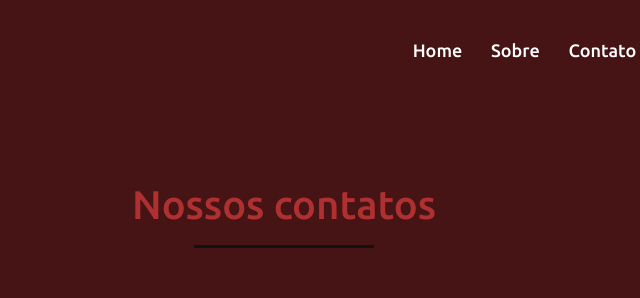
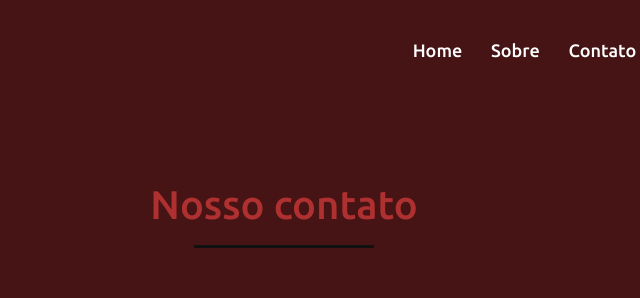
Before and after one commit to textflixjulio/textflip, a plain HTML site: page contato.html in a window 1280 px wide. Shown: the top 298 px of the page, 356-996 px from the left. Drawn offline with nearby package versions, Linux system fonts and the light colour scheme.

Commit message:
Update contato.html
atualiza contato

```diff
--- a/contato.html
+++ b/contato.html
@@ -39,7 +39,7 @@
     <!-- home section start -->
     <section class="contact" id="contact">
         <div class="max-width">
-            <h2 class="title">Nossos contatos</h2>
+            <h2 class="title">Nosso contato</h2>
             <div class="contact-content">
                 <!-- <div class="column left">
                     <div class="text">Entrar em contato</div>
```
